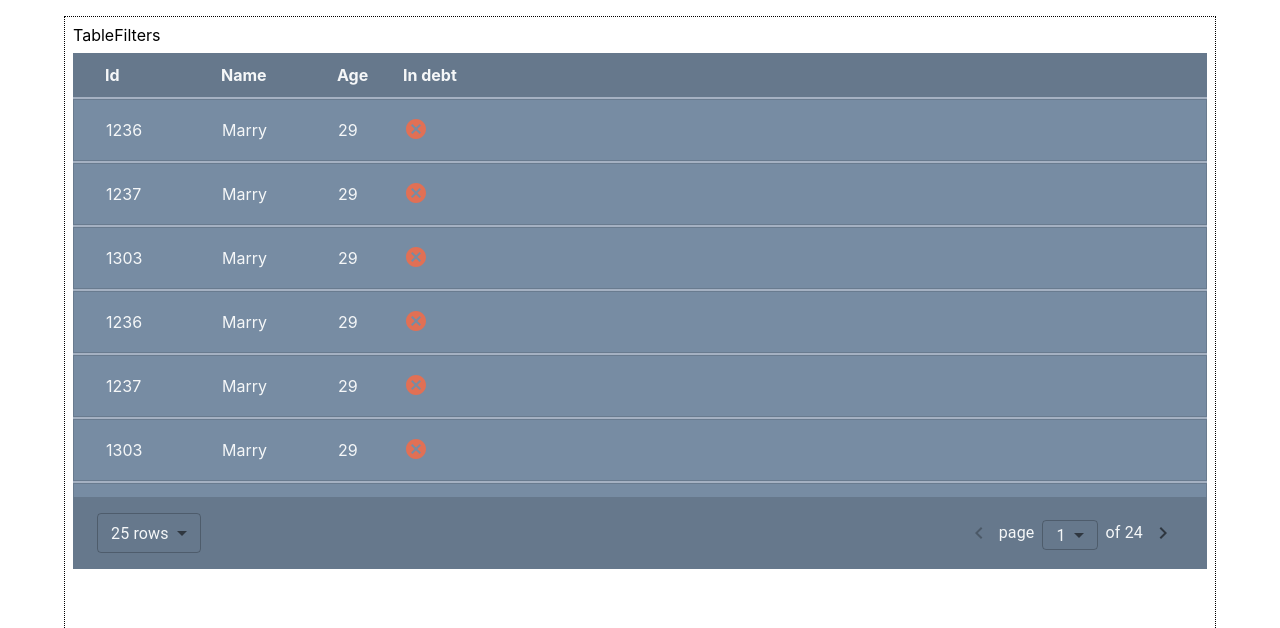
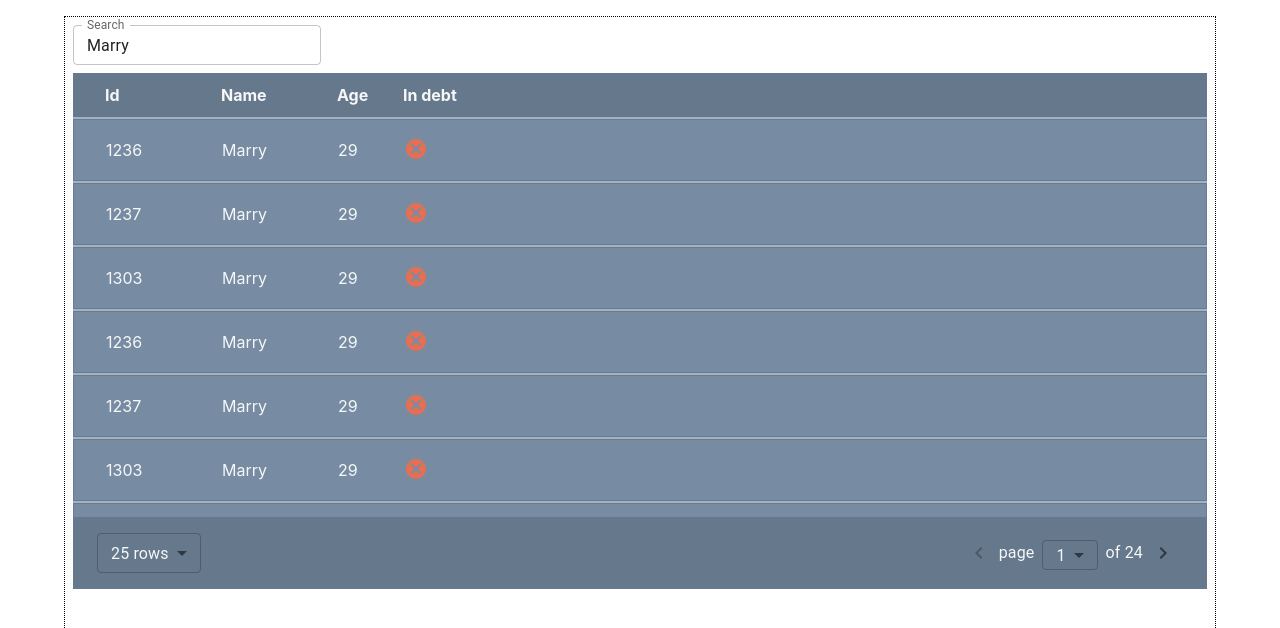
Before and after one commit to talis1999/Custom-table, a React (Create React App) app: page / in a window 1280 px wide. Shown: the top 628 px of the page. Built offline with nearby package versions, Linux system fonts and the light colour scheme.

Commit message:
adding filter + filling some missing types

```diff
--- a/src/components/Pagination/PageIndexControl.tsx
+++ b/src/components/Pagination/PageIndexControl.tsx
@@ -11,11 +11,11 @@ import PageSelect from "./PageSelect";
 const PageIndexControl: React.FC = () => {
   const dispatch = useAppDispatch();
 
-  const currentPage = useAppSelector(getPage);
-  const currentPagesLength = useAppSelector(selectPagesLength);
+  const currentPage: number = useAppSelector(getPage);
+  const currentPagesLength: number = useAppSelector(selectPagesLength);
 
   const [pageIndexValue, setPageIndexValue] = useState<number>(currentPage);
-  const debouncedPageIndexValue = useDebounce<number>(pageIndexValue);
+  const debouncedPageIndexValue: number = useDebounce<number>(pageIndexValue);
 
   // Handling dispatch after proper debounce
   useEffect(() => {
--- a/src/components/Pagination/PageSelect.tsx
+++ b/src/components/Pagination/PageSelect.tsx
@@ -11,7 +11,7 @@ interface PageSelectProps {
 }
 
 const PageSelect: React.FC<PageSelectProps> = ({ page, goToPage }) => {
-  const currentPagesLength = useAppSelector(selectPagesLength);
+  const currentPagesLength: number = useAppSelector(selectPagesLength);
 
   const pages = useMemo(
     () => Array.from({ length: currentPagesLength }, (_, index) => index + 1),
--- a/src/components/Pagination/PageSizeSelect.tsx
+++ b/src/components/Pagination/PageSizeSelect.tsx
@@ -10,7 +10,7 @@ import { PAGE_SIZES } from "../../constants/constants";
 const PageSizeSelect: React.FC = () => {
   const dispatch = useAppDispatch();
 
-  const currentLimit = useAppSelector(getLimit);
+  const currentLimit: number = useAppSelector(getLimit);
   const [pageSize, setPageSize] = useState<number>(currentLimit);
 
   useEffect(() => {
--- a/src/components/TableFilters.tsx
+++ b/src/components/TableFilters.tsx
@@ -1,7 +1,36 @@
-import React from "react";
+import React, { useState, useEffect } from "react";
+import { Box, TextField } from "@mui/material";
+
+import { useAppSelector, useAppDispatch } from "../app/hooks";
+import { getSearchQuery, setSearchQuery } from "../features/data/data";
+import useDebounce from "../hooks/useDebounce";
 
 const TableFilters: React.FC = () => {
-  return <div>TableFilters</div>;
+  const dispatch = useAppDispatch();
+
+  const currentSearchQuery: string = useAppSelector(getSearchQuery);
+  const [searchValue, setSearchValue] = useState<string>(currentSearchQuery);
+  const debouncedSearchValue: string = useDebounce<string>(searchValue);
+
+  useEffect(() => {
+    dispatch(setSearchQuery(debouncedSearchValue));
+  }, [debouncedSearchValue]);
+
+  const handleSearch = (event: React.ChangeEvent<HTMLInputElement>): void => {
+    setSearchValue(event.target.value as string);
+  };
+
+  return (
+    <Box>
+      <TextField
+        label="Search"
+        id="search-input"
+        size="small"
+        value={searchValue}
+        onChange={handleSearch}
+      />
+    </Box>
+  );
 };
 
 export default TableFilters;
--- a/src/features/data/data.ts
+++ b/src/features/data/data.ts
@@ -29,6 +29,10 @@ export const dataSlice = createSlice({
     setRows: (state, action: PayloadAction<Row[]>) => {
       state.rows = [...action.payload];
     },
+    setSearchQuery: (state, action: PayloadAction<string>) => {
+      state.page = 1;
+      state.searchQuery = action.payload;
+    },
     setLimit: (state, action: PayloadAction<number>) => {
       state.page = 1;
       state.limit = action.payload;
@@ -39,7 +43,7 @@ export const dataSlice = createSlice({
   },
 });
 
-export const { setRows, setLimit, setPage } = dataSlice.actions;
+export const { setRows, setSearchQuery, setLimit, setPage } = dataSlice.actions;
 
 const getRows = (state: RootState) => state.data.rows;
 export const getSearchQuery = (state: RootState) => state.data.searchQuery;
```
